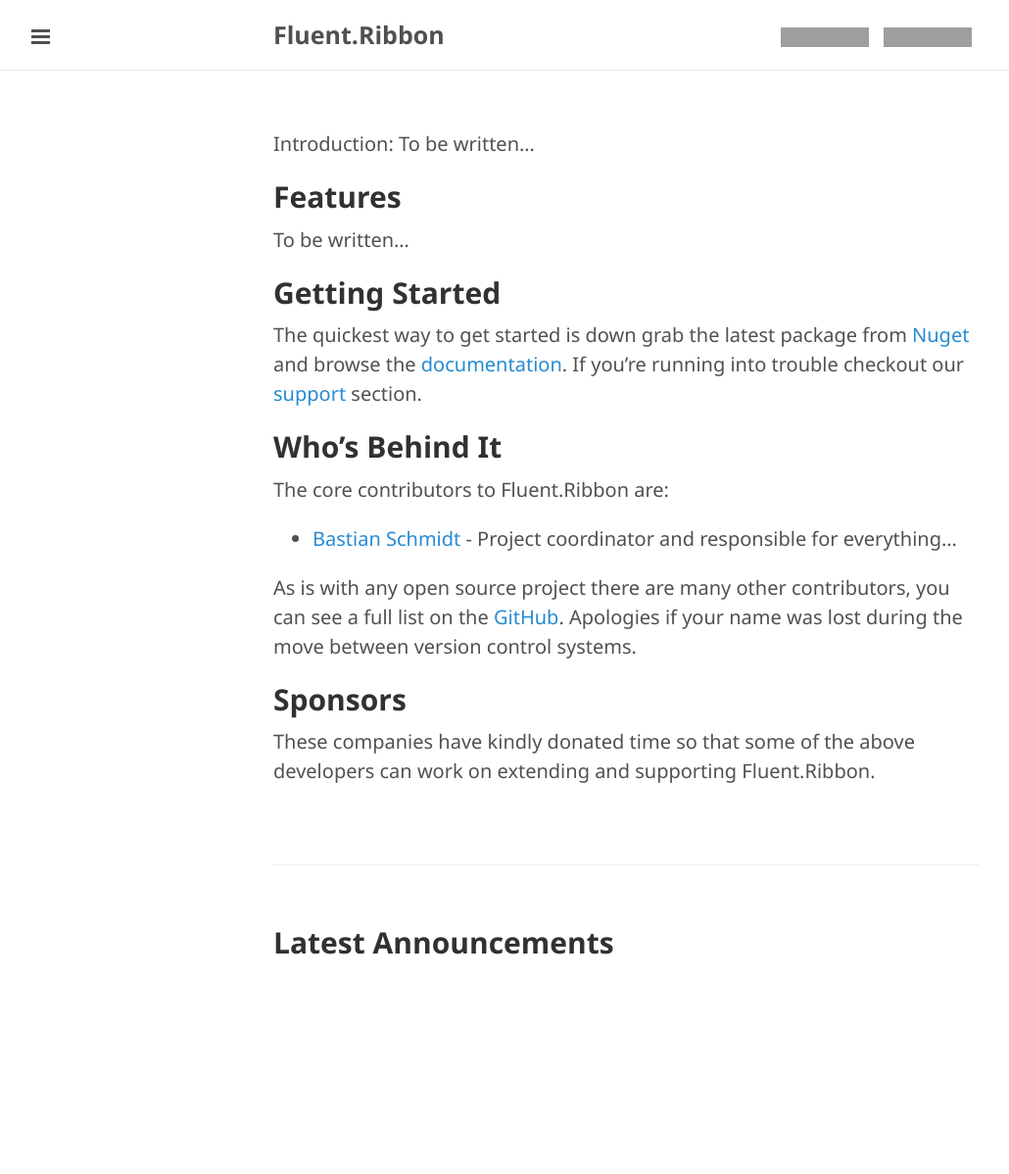
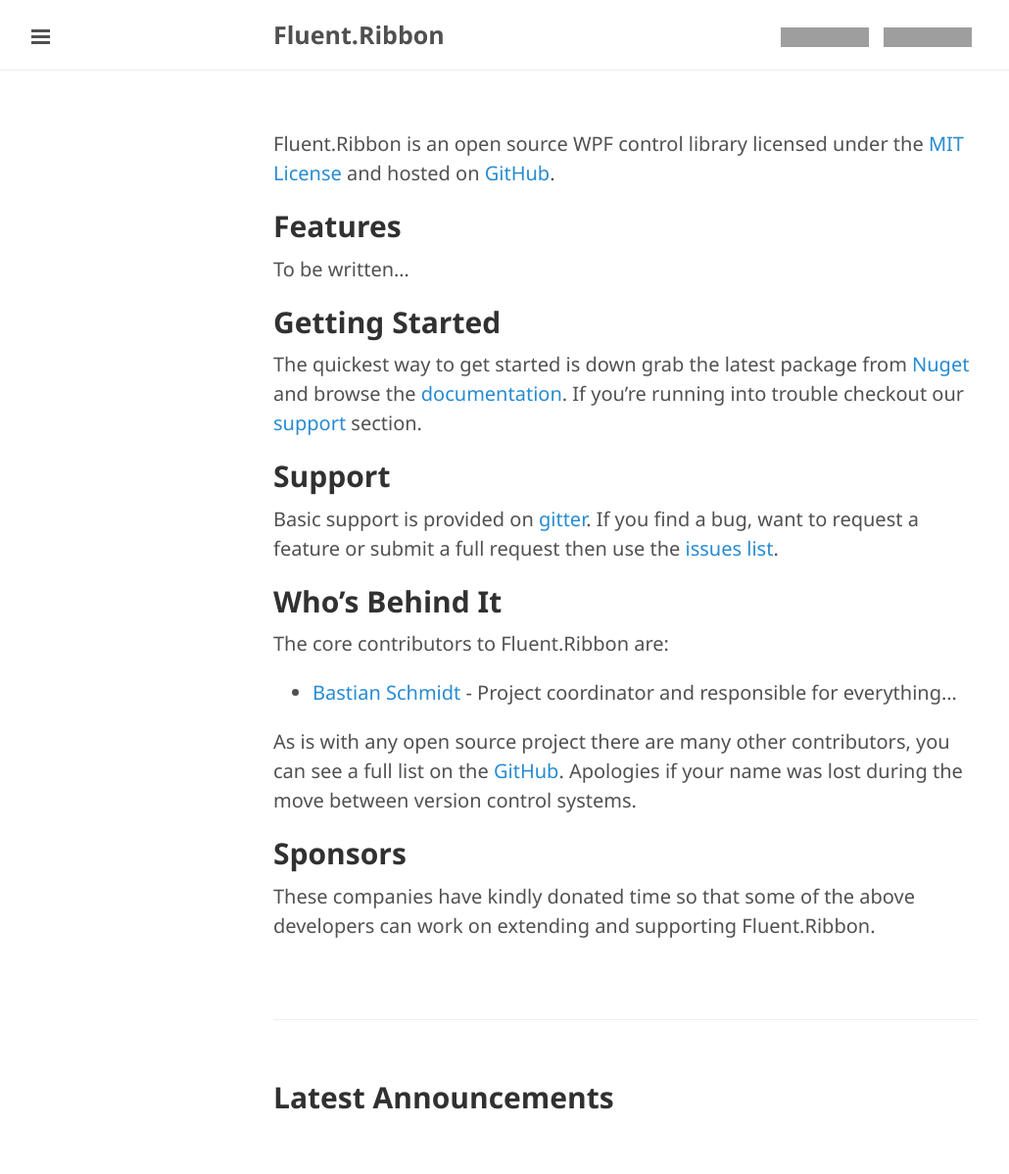
Before and after one commit to fluentribbon/fluentribbon.github.io, a Jekyll site: the page built from index.md, in a window 1280 px wide. Shown: the whole page at 98% size, without its empty margins (1-1031 px from the left). Built offline with Jekyll 4.4.1, drawn with Linux system fonts in a browser that asks for light colours; before the commit the page ends 1041 px from its top, so only the background shows below that; grey boxes are pictures that could not be loaded.

Commit message:
Merging separate support.md into index.md

```diff
--- a/_includes/sidebar.html
+++ b/_includes/sidebar.html
@@ -12,7 +12,7 @@
     <a class="sidebar-nav-item" href="/">Home</a>
     <a class="sidebar-nav-item" href="/announcements">Announcements</a>
     <a class="sidebar-nav-item" href="/documentation">Documentation</a>
-    <a class="sidebar-nav-item" href="/support">Support</a>
+    <a class="sidebar-nav-item" href="/#support">Support</a>
     <a class="sidebar-nav-item" href="{{ site.data.github.repo }}/releases">Releases</a>
     <a class="sidebar-nav-item" href="{{ site.data.github.repo }}">GitHub</a>
     <span class="sidebar-nav-item"><a href="http://nuget.org/packages/Fluent.Ribbon"><img src="https://img.shields.io/nuget/vpre/Fluent.Ribbon.svg?style=flat-square" alt="Nuget"></a></span>
--- a/index.md
+++ b/index.md
@@ -3,15 +3,17 @@
 published: true
 ---
 
-Introduction: To be written...
+{{ site.data.project.name }} is an open source WPF control library licensed under the [MIT License][license] and hosted on [GitHub][github].
 
 ## Features
 
 To be written...
 
 ## Getting Started
-The quickest way to get started is down grab the latest package from [Nuget][nuget] and browse the [documentation][docs]. If you're running into trouble checkout our [support][support] section.
+The quickest way to get started is down grab the latest package from [Nuget][nuget] and browse the [documentation][docs]. If you're running into trouble checkout our [support](#support) section.
 
+## Support<a name="support"></a>
+Basic support is provided on [gitter][gitter]. If you find a bug, want to request a feature or submit a full request then use the [issues list][issues].
 
 ## Who's Behind It
 The core contributors to {{ site.data.project.name }} are:
@@ -23,8 +25,11 @@
 ## Sponsors
 These companies have kindly donated time so that some of the above developers can work on extending and supporting {{ site.data.project.name }}.
 
+[license]: {{ site.data.github.repo }}/master/License.txt
+[github]: {{ site.data.github.repo }}
 [nuget]: http://www.nuget.org/packages/Fluent.Ribbon
 [docs]: /documentation
-[support]: /support
+[gitter]: https://gitter.im/fluentribbon/Fluent.Ribbon
+[issues]: {{ site.data.github.repo }}/issues
 [getting-started]: /documentation/getting-started
 [contributors]: {{ site.data.github.repo }}/graphs/contributors
```
Also changed, not shown: support.md (deleted, +0 -14 lines).
